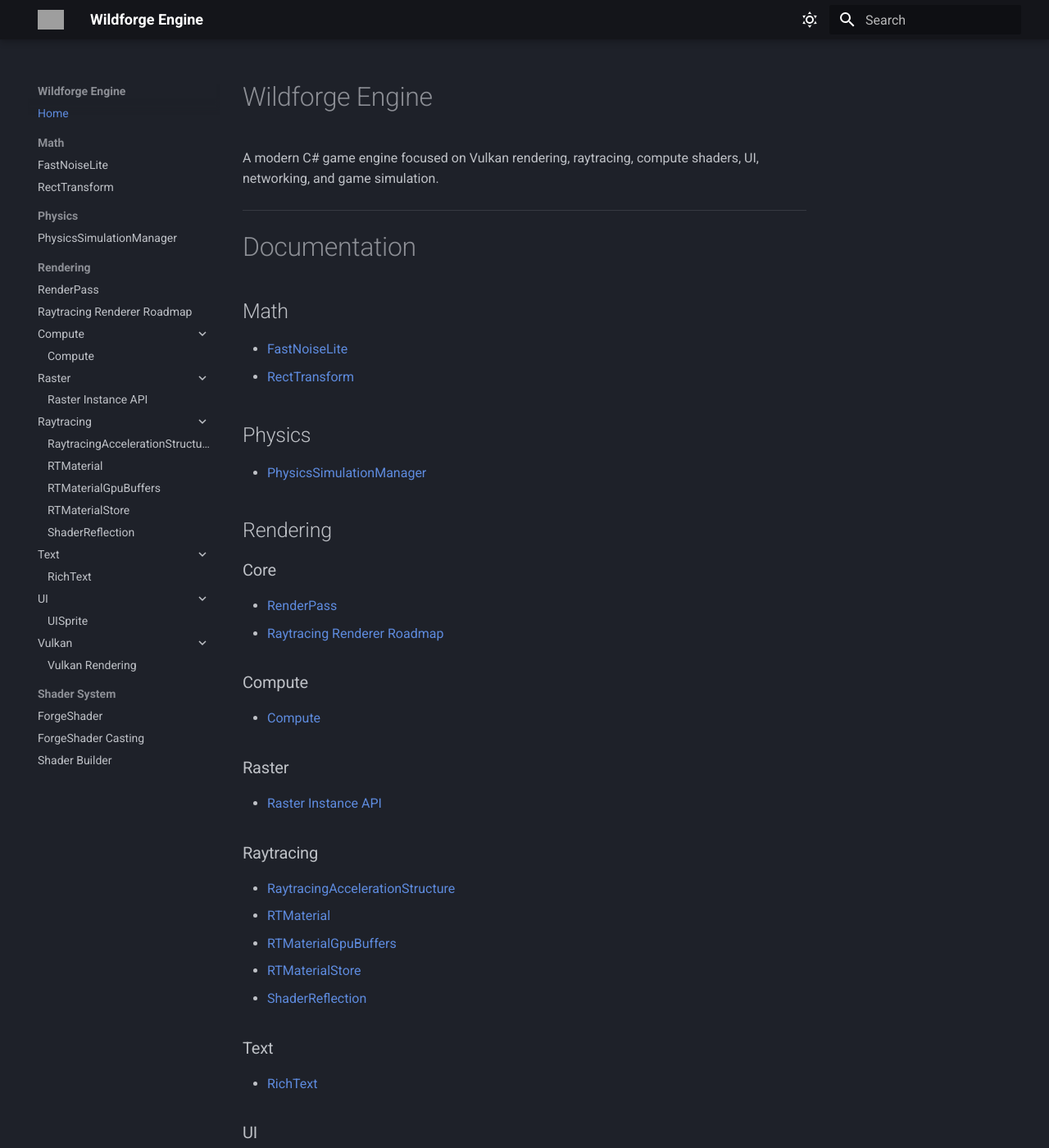
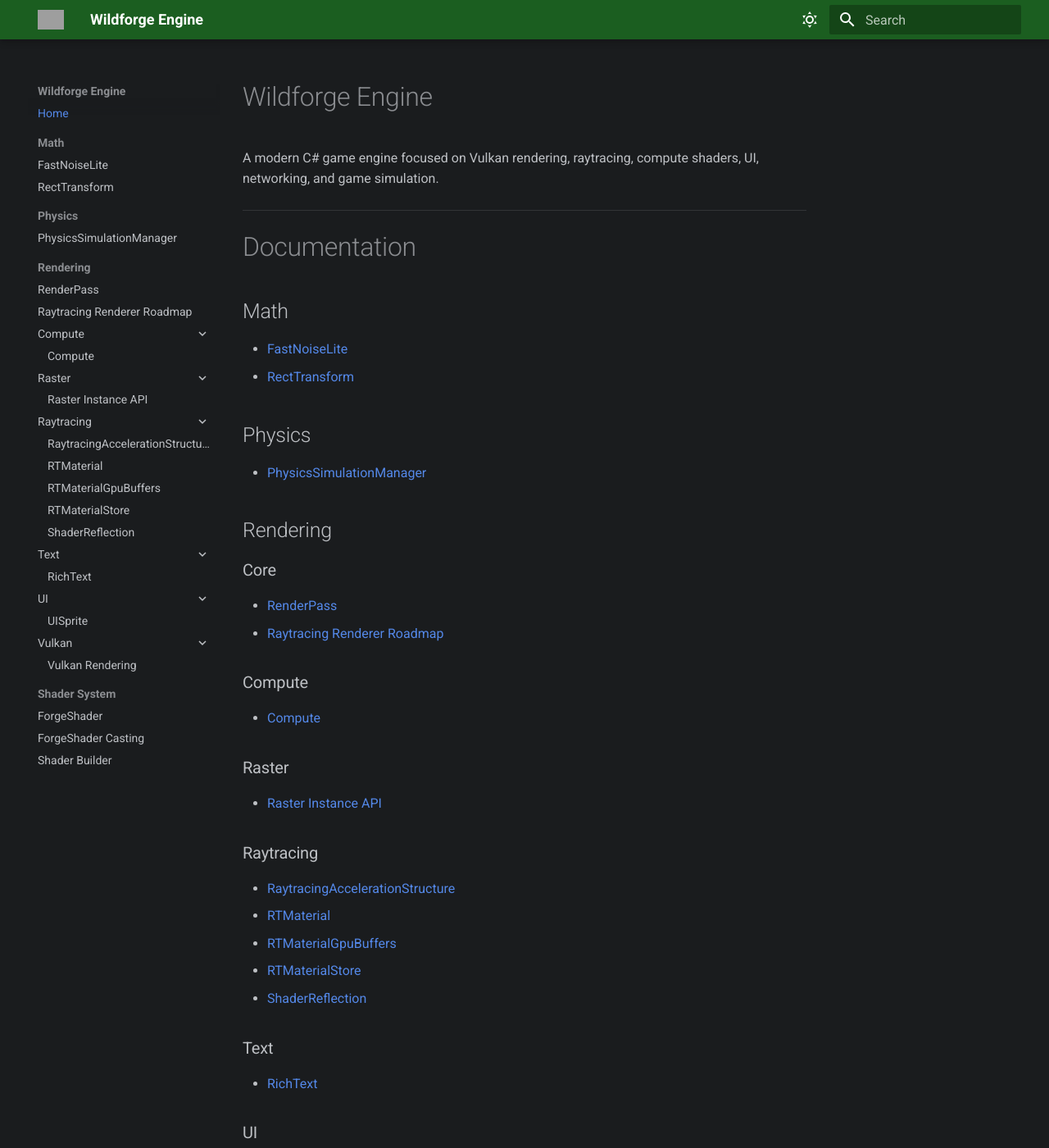
Before and after one commit to eashaankumar/WildforgeDocs, an MkDocs documentation site: the page built from docs/index.md, in a window 1280 px wide and 1400 px high. Shown: the whole window at 82% size. Built offline with MkDocs 1.6.1 and Material for MkDocs 9.7.7, drawn with Linux system fonts in a browser that asks for light colours; grey boxes are pictures that could not be loaded.

Commit message:
Adding stylesheet

```diff
--- /dev/null
+++ b/docs/stylesheets/extra.css
@@ -0,0 +1,26 @@
+/* Light Mode */
+[data-md-color-scheme="default"] {
+    --md-default-bg-color: #ffffff;
+
+    /* Deep forest green */
+    --md-primary-fg-color: #1B5E20;
+    --md-primary-fg-color--light: #2E7D32;
+    --md-primary-fg-color--dark: #0D3B12;
+
+    /* Neon emerald */
+    --md-accent-fg-color: #66FF66;
+}
+
+/* Dark Mode */
+[data-md-color-scheme="slate"] {
+    /* Dark graphite */
+    --md-default-bg-color: #1A1C1E;
+
+    /* Deep forest green */
+    --md-primary-fg-color: #1B5E20;
+    --md-primary-fg-color--light: #2E7D32;
+    --md-primary-fg-color--dark: #0D3B12;
+
+    /* Neon emerald */
+    --md-accent-fg-color: #66FF66;
+}
--- a/mkdocs.yml
+++ b/mkdocs.yml
@@ -10,16 +10,12 @@ theme:
 
     # Dark mode
     - scheme: slate
-      primary: black
-      accent: lime
       toggle:
         icon: material/weather-sunny
         name: Switch to light mode
 
     # Light mode
     - scheme: default
-      primary: green
-      accent: lime
       toggle:
         icon: material/weather-night
         name: Switch to dark mode
@@ -31,6 +27,9 @@ theme:
     - search.highlight
     - search.suggest
     - content.code.copy
+
+extra_css:
+  - stylesheets/extra.css
 
 nav:
   - Home: index.md
```
Also changed, not shown: 1 other file.
